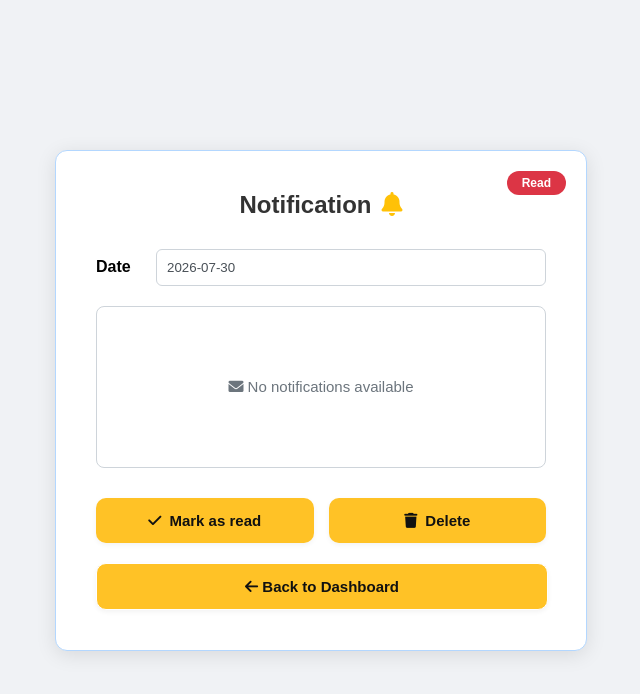
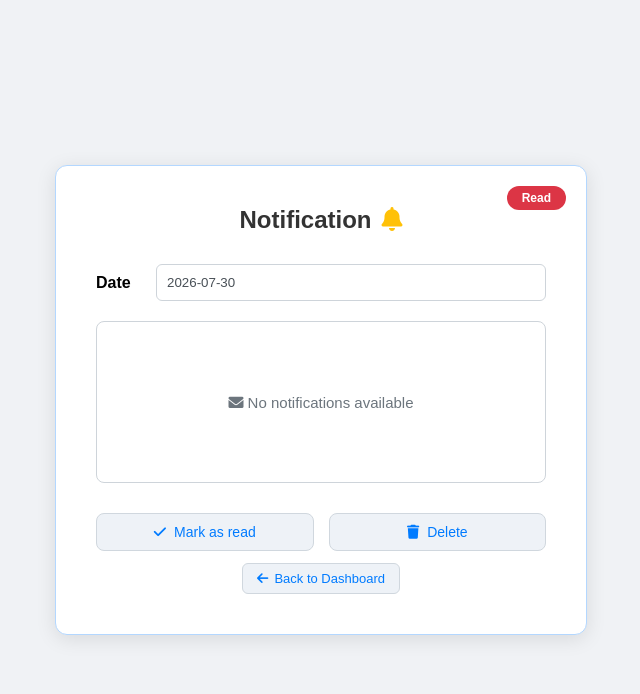
Before and after one commit to GayanPradeepJayawardhana/Quarters-Management-System---No_Framework, a PHP site: page /Dashboard1/notification/notification.php in a window 1280 px wide. Shown: the top 694 px of the page, without its empty margins (319-959 px from the left). Run offline with PHP 8.4, Linux system fonts and the light colour scheme; the visitor is signed in with stand-in values (Sample User, id 1); data that the repository does not hold is empty.

Commit message:
change button color

```diff
--- a/Dashboard1/notification/notification.php
+++ b/Dashboard1/notification/notification.php
@@ -152,63 +152,58 @@ if ($_SERVER['REQUEST_METHOD'] === 'POST') {
             font-size: 15px;
         }
 
-        /* === බොත්තම් සඳහා CSS (ඔබ දුන් අයුරින්) === */
+        /* === බොත්තම් සඳහා ස්ටයිල් === */
         .button-container {
             display: flex;
             justify-content: center;
             gap: 15px;
-            margin-bottom: 20px;
+            margin-bottom: 12px;
         }
 
         .btn {
-            padding: 12px 24px;
-            border: none;
+            background-color: #eef2f7;
+            border: 1px solid #d0d7de;
+            color: #007bff;
+            padding: 10px 18px;
             border-radius: 8px;
-            font-size: 16px;
-            font-weight: 500;
             cursor: pointer;
-            display: flex;
+            display: inline-flex;
             align-items: center;
             justify-content: center;
             gap: 8px;
+            font-size: 14px;
+            font-weight: 500;
             transition: background-color 0.2s;
             text-decoration: none;
         }
 
-        /* 'Mark as read' සහ 'Delete' බොත්තම් සඳහා */
+        /* Mark as read සහ Delete බොත්තම් */
         .btn-mark-read, .btn-delete {
-            background-color: #ffc226;
-            color: #111;
             flex: 1;
-            border-radius: 10px;
-            font-size: 15px;
-            font-weight: 600;
-            padding: 14px 0;
-            box-shadow: 0 2px 5px rgba(0,0,0,0.05);
         }
 
-        /* ඔබ ඉල්ලූ පරිදි සැකසූ 'Back' බොත්තම */
+        /* Back to Dashboard බොත්තම ටිකක් කුඩා කර සැකසූ අයුරු */
         .btn-back {
-            display: block;
-            width: 100%;
-            background: #ffc226;
-            border: 1px solid #ffffff;
-            color: #111;
-            padding: 14px 0;
-            border-radius: 10px;
-            font-size: 15px;
-            font-weight: 600;
+            background-color: #eef2f7;
+            border: 1px solid #d0d7de;
+            color: #007bff;
+            padding: 7px 14px;          /* ප්‍රමාණය අඩු කරන ලදී */
+            border-radius: 6px;        /* border radius එක ටිකක් අඩු කළා */
+            cursor: pointer;
+            display: inline-flex;
+            align-items: center;
+            justify-content: center;
+            gap: 6px;
+            font-size: 13px;            /* font size එක ටිකක් කුඩා කළා */
+            font-weight: 500;
+            transition: background-color 0.2s;
             text-decoration: none;
-            cursor: pointer;
-            transition: all 0.3s ease;
-            text-align: center;
-            box-shadow: 0 2px 5px rgba(0,0,0,0.05);
+            width: auto;               /* සම්පූර්ණ පළල වෙනුවට අන්තර්ගතයට අනුව සකස් වේ */
+            margin: 0 auto;
         }
 
-        .btn-mark-read:hover, .btn-delete:hover, .btn-back:hover {
-            background: #ffc226;
-            color: #ffffff;
-            opacity: 1;
+        .btn:hover, .btn-back:hover {
+            background-color: #e2e8f0;
         }
     </style>
 </head>
@@ -254,9 +249,11 @@ if ($_SERVER['REQUEST_METHOD'] === 'POST') {
                 </button>
             </div>
 
-            <a href="../../dashboard/index.php" class="btn-back">
-                <i class="fas fa-arrow-left"></i> Back to Dashboard
-            </a>
+            <div style="text-align: center;">
+                <a href="../../dashboard/index.php" class="btn-back">
+                    <i class="fas fa-arrow-left"></i> Back to Dashboard
+                </a>
+            </div>
         </form>
 
     </div>
```
Also changed, not shown: dashboard/waiting_list.php (+17 -14 lines).
